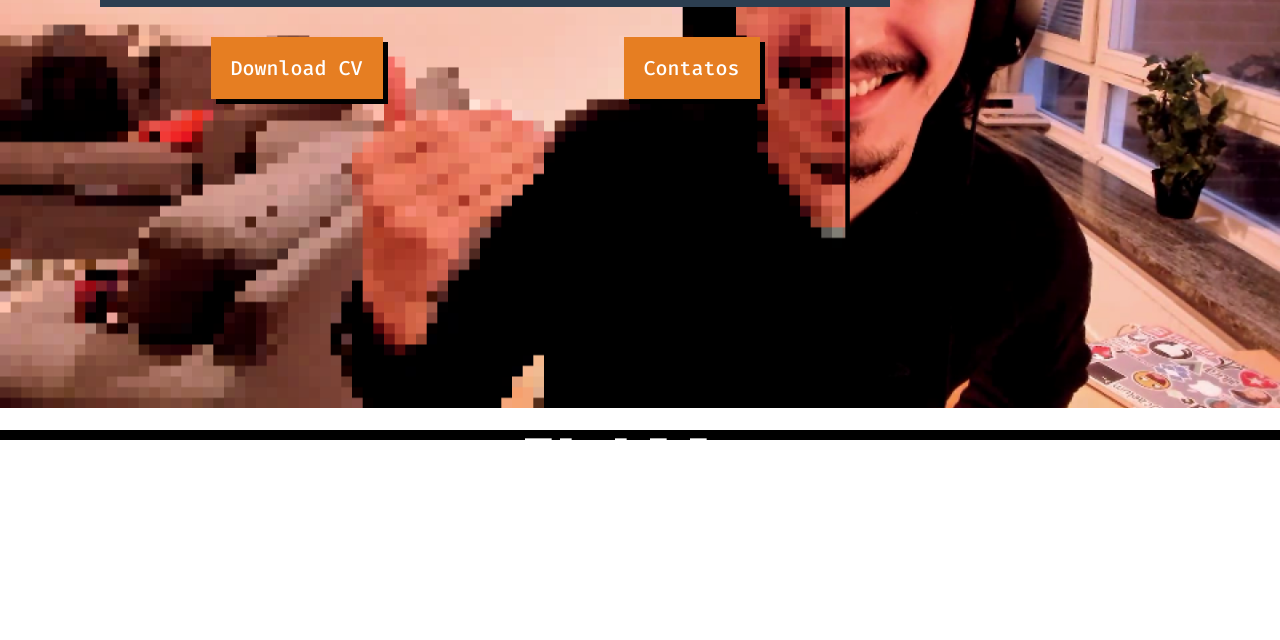
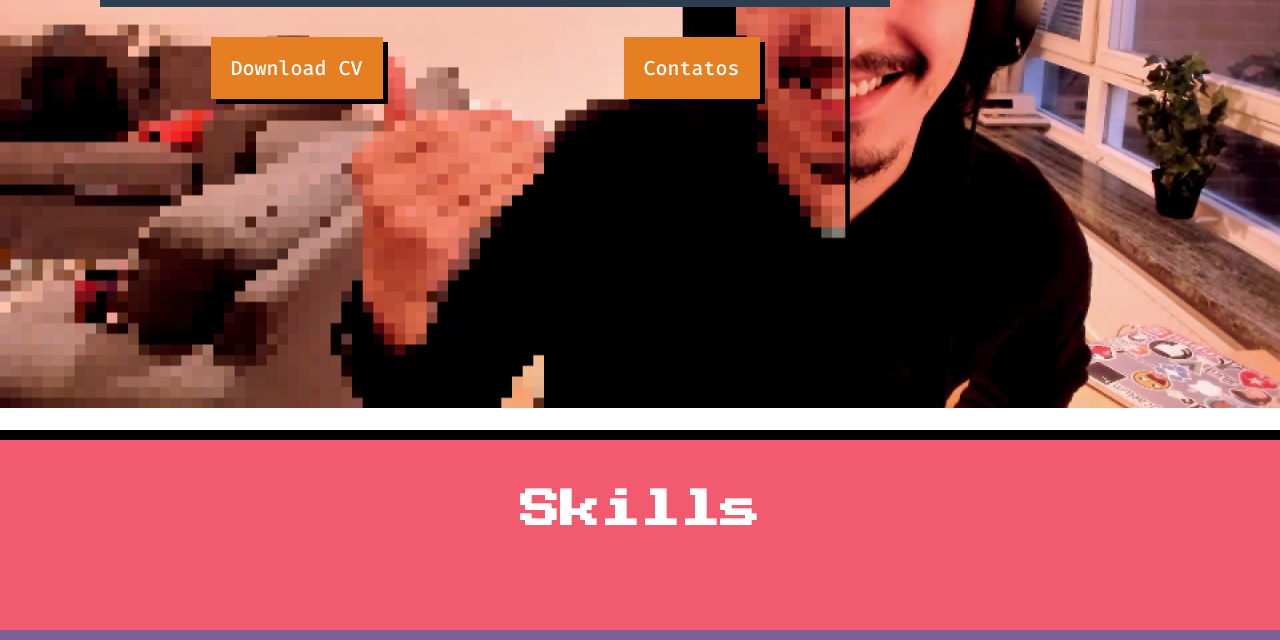
Before and after one commit to Aldovani/Aldovani.github.io, a plain HTML site: page index.html in a window 1280 px wide. Shown: the part 392-1032 px from the top of the page. Before the commit the page ends 872 px from the top, so only its background shows below. Drawn offline with Linux system fonts and the light colour scheme.

Commit message:
create the section component

```diff
--- /dev/null
+++ b/css/components/section.css
@@ -0,0 +1,6 @@
+.section {
+  background: #f25a70;
+  padding-top: 50px;
+  padding-bottom: 100px;
+  border-bottom: 10px solid #7c5e99;
+}
--- a/index.html
+++ b/index.html
@@ -17,6 +17,7 @@
   <link rel="stylesheet" href="css/components/box.css">
   <link rel="stylesheet" href="css/components/button.css">
   <link rel="stylesheet" href="css/components/action.css">
+  <link rel="stylesheet" href="css/components/section.css">
 
 
 </head>
@@ -45,7 +46,7 @@
       </div>
     </div>
   </section>
-<section class="skills">
+<section class="section">
 <h2 class="title _second">Skills</h2>
 </section>
 </body>
```
